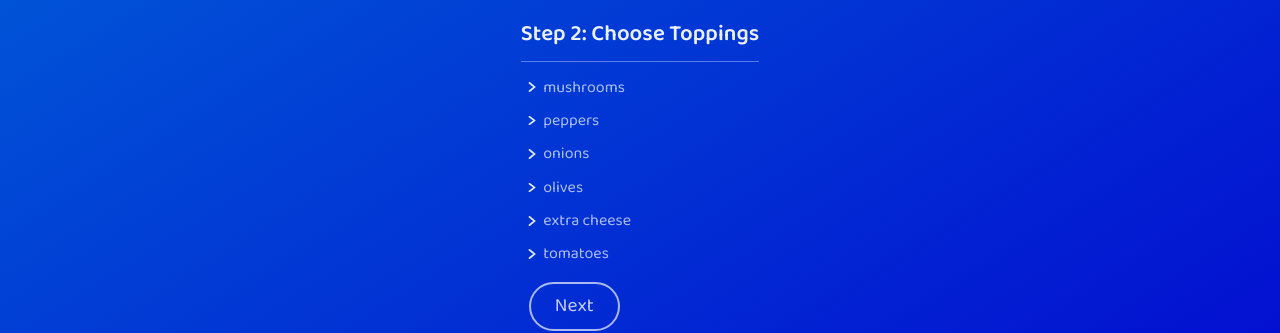
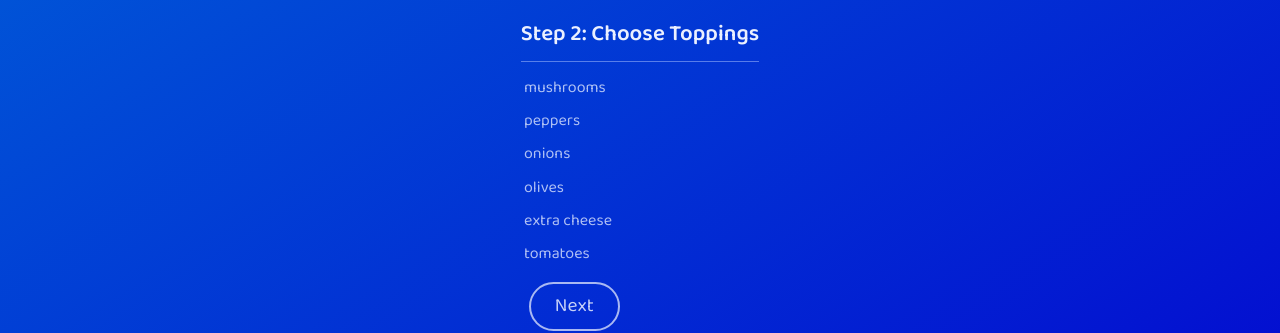
Before and after one commit to StanleyNdunwere/react-animation-refresher, a React (Create React App) app: page /toppings in a window 1280 px wide. Shown: the part 194-527 px from the top of the page. Built offline with nearby package versions, Linux system fonts and the light colour scheme.

Commit message:
added state for toppings component

```diff
--- a/src/components/toppings/toppings.component.jsx
+++ b/src/components/toppings/toppings.component.jsx
@@ -1,19 +1,43 @@
-import React from "react";
+import React, { useState } from "react";
 import ButtonComponent from "../../global/components/button/button.component";
 import imgSrc from "../../assets/images/right-arrow.png";
 import "../toppings/toppings.component.css";
 
 export default function ToppingsComponent(props) {
+  const [toppingValue, setToppingValue] = useState([]);
+
+  let handleClick = (value, toppingValue) => {
+    if (toppingValue.includes(value)) {
+      let newToppingsList = toppingValue.filter((topping) => {
+        return topping !== value;
+      });
+      setToppingValue(newToppingsList);
+    } else {
+      setToppingValue([...toppingValue, value]);
+    }
+  };
+  const toppingsOptions = [
+    "mushrooms",
+    "peppers",
+    "onions",
+    "olives",
+    "extra cheese",
+    "tomatoes",
+  ];
   return (
     <div className="base-content">
       <h3 className="base-title">Step 2: Choose Toppings</h3>
       <hr />
-      <BaseItem content="mushrooms"></BaseItem>
-      <BaseItem content="peppers"></BaseItem>
-      <BaseItem content="onions"></BaseItem>
-      <BaseItem content="olives"></BaseItem>
-      <BaseItem content="extra cheese"></BaseItem>
-      <BaseItem content="tomatoes"></BaseItem>
+      {toppingsOptions.map((topping) => {
+        return (
+          <BaseItem
+            key={topping}
+            optionValue={topping}
+            clickOption={() => handleClick(topping, toppingValue)}
+            toppingsList={toppingValue}
+          />
+        );
+      })}
       <br />
       <ButtonComponent
         {...props}
@@ -26,10 +50,15 @@ export default function ToppingsComponent(props) {
 }
 
 function BaseItem(props) {
+  const { optionValue, toppingsList } = { ...props };
   return (
-    <div className="base-option">
-      <img alt="right arrow button" className="img-icon" src={imgSrc} />
-      <span className="option-name">{props.content}</span>
+    <div className="base-option" onClick={props.clickOption}>
+      {toppingsList.includes(optionValue) ? (
+        <img alt="right arrow button" className="img-icon" src={imgSrc} />
+      ) : (
+        <span></span>
+      )}
+      <span className="option-name">{props.optionValue}</span>
     </div>
   );
 }
```
Also changed, not shown: 1 other file (tests, documents, lock files or other folders).
